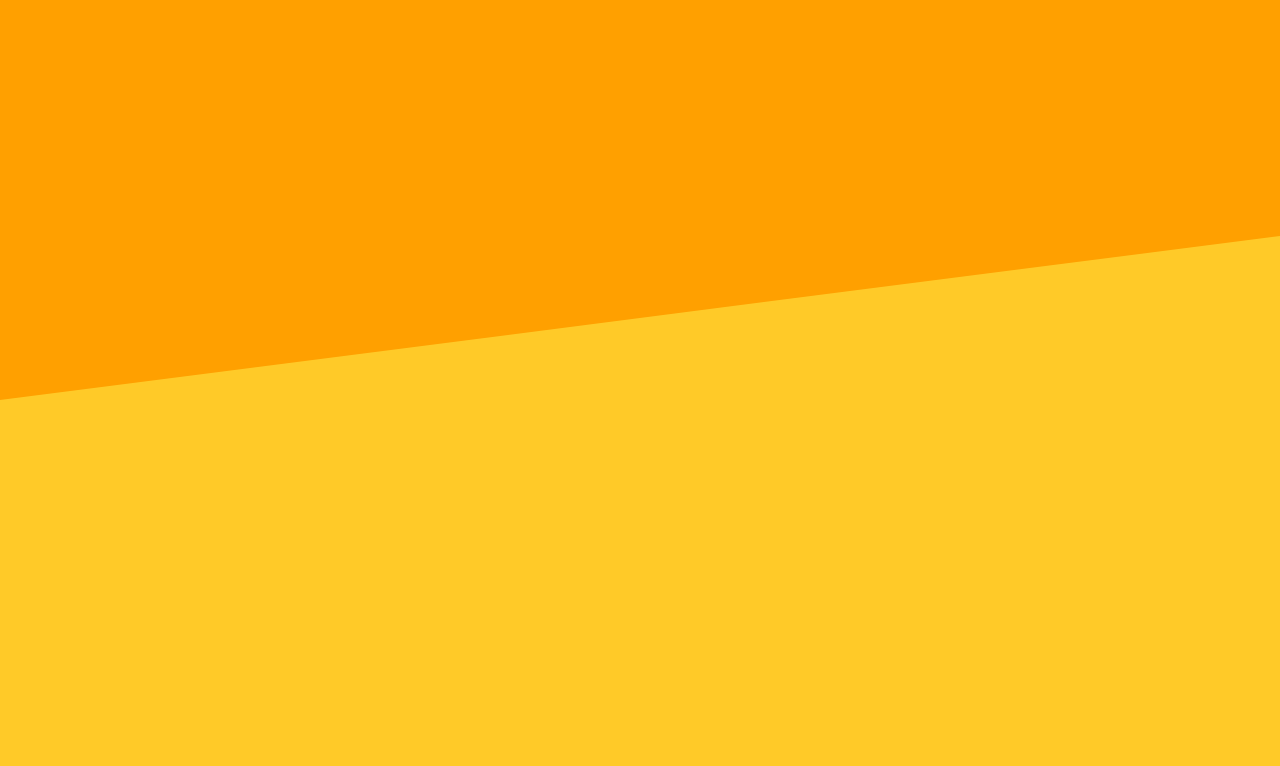
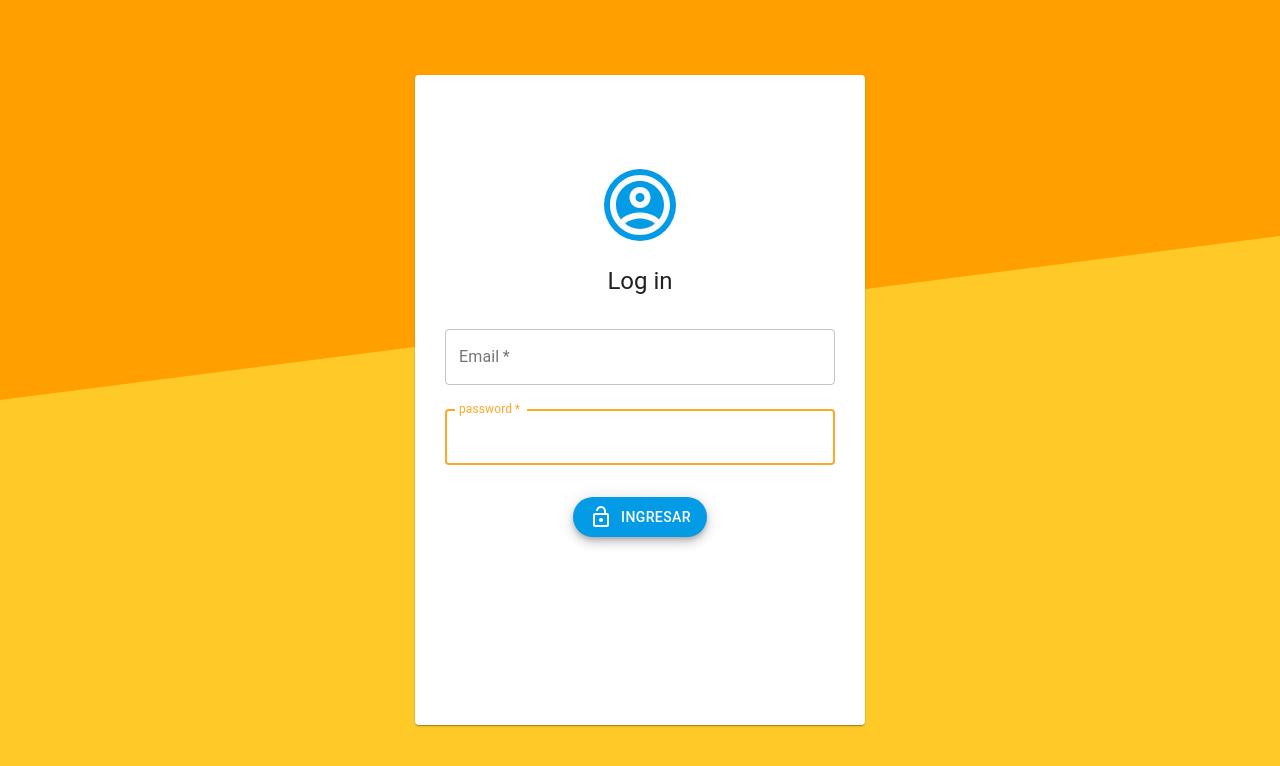
Before and after one commit to edevars/firebase-with-react, a React app: page / in a window 1280 px wide. Shown: the top 766 px of the page. Built offline with nearby package versions, Linux system fonts and the light colour scheme; the HTML template or start-up script is replaced by a standard one.

Commit message:
:sparkles: Preliminar log in

```diff
--- /dev/null
+++ b/src/components/login/LoginForm.js
@@ -0,0 +1,89 @@
+import React from 'react';
+import { Paper, FormControl, TextField, Fab, Typography, Avatar } from '@material-ui/core';
+import { AccountCircleOutlined, LockOpen } from '@material-ui/icons';
+import { makeStyles } from '@material-ui/core/styles';
+
+const useStyles = makeStyles(theme => ({
+  paper: {
+    position: 'absolute',
+    width: '450px',
+    top: 0,
+    right: 0,
+    bottom: 0,
+    left: 0,
+    margin: 'auto',
+    maxHeight: '650px',
+  },
+  avatar: {
+    marginTop: theme.spacing(8),
+    backgroundColor: theme.palette.secondary.main,
+    width: '72px',
+    height: '72px',
+  },
+  title: {
+    margin: theme.spacing(3, 0, 2),
+  },
+  form: {
+    display: 'flex',
+    flexDirection: 'column',
+    justifyContent: 'center',
+    alignItems: 'center',
+    padding: '30px',
+  },
+  submit: {
+    margin: theme.spacing(3, 0, 2),
+  },
+  buttonIcon: {
+    marginRight: theme.spacing(1),
+  },
+}));
+
+export const LoginForm = () => {
+  const classes = useStyles();
+  return (
+    <Paper className={classes.paper}>
+      <FormControl className={classes.form}>
+        <Avatar className={classes.avatar}>
+          <AccountCircleOutlined style={{ fontSize: 72 }} />
+        </Avatar>
+        <Typography component="h1" variant="h5" className={classes.title}>
+          Log in
+        </Typography>
+        <TextField
+          variant="outlined"
+          margin="normal"
+          required
+          fullWidth
+          id="email"
+          type="email"
+          label="Email"
+          name="email"
+          autoComplete="email"
+          autoFocus
+        />
+        <TextField
+          variant="outlined"
+          margin="normal"
+          required
+          fullWidth
+          id="password"
+          type="password"
+          label="password"
+          name="password"
+          autoComplete="password"
+          autoFocus
+        />
+        <Fab
+          className={classes.submit}
+          variant="extended"
+          size="medium"
+          color="secondary"
+          aria-label="add"
+        >
+          <LockOpen className={classes.buttonIcon} />
+          Ingresar
+        </Fab>
+      </FormControl>
+    </Paper>
+  );
+};
--- a/src/pages/Login.js
+++ b/src/pages/Login.js
@@ -1,5 +1,7 @@
 import React, { Component } from 'react';
+
 import styled from 'styled-components';
+import { LoginForm } from '../components/login/LoginForm';
 
 const Wrapper = styled.div`
   background-color: ${props => props.theme.colors.yellow};
@@ -23,6 +25,7 @@ class Login extends Component {
     return (
       <Wrapper>
         <TopContainerClip />
+        <LoginForm></LoginForm>
       </Wrapper>
     );
   }
```
